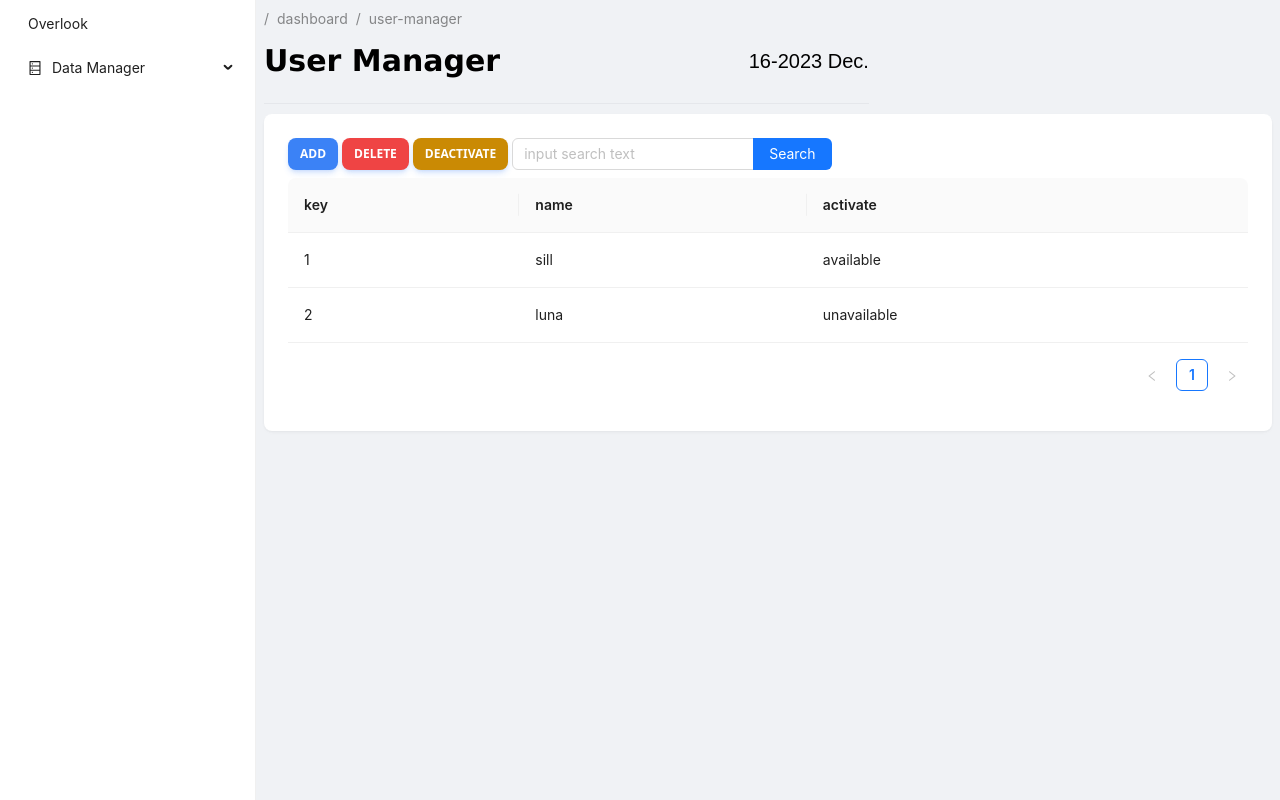
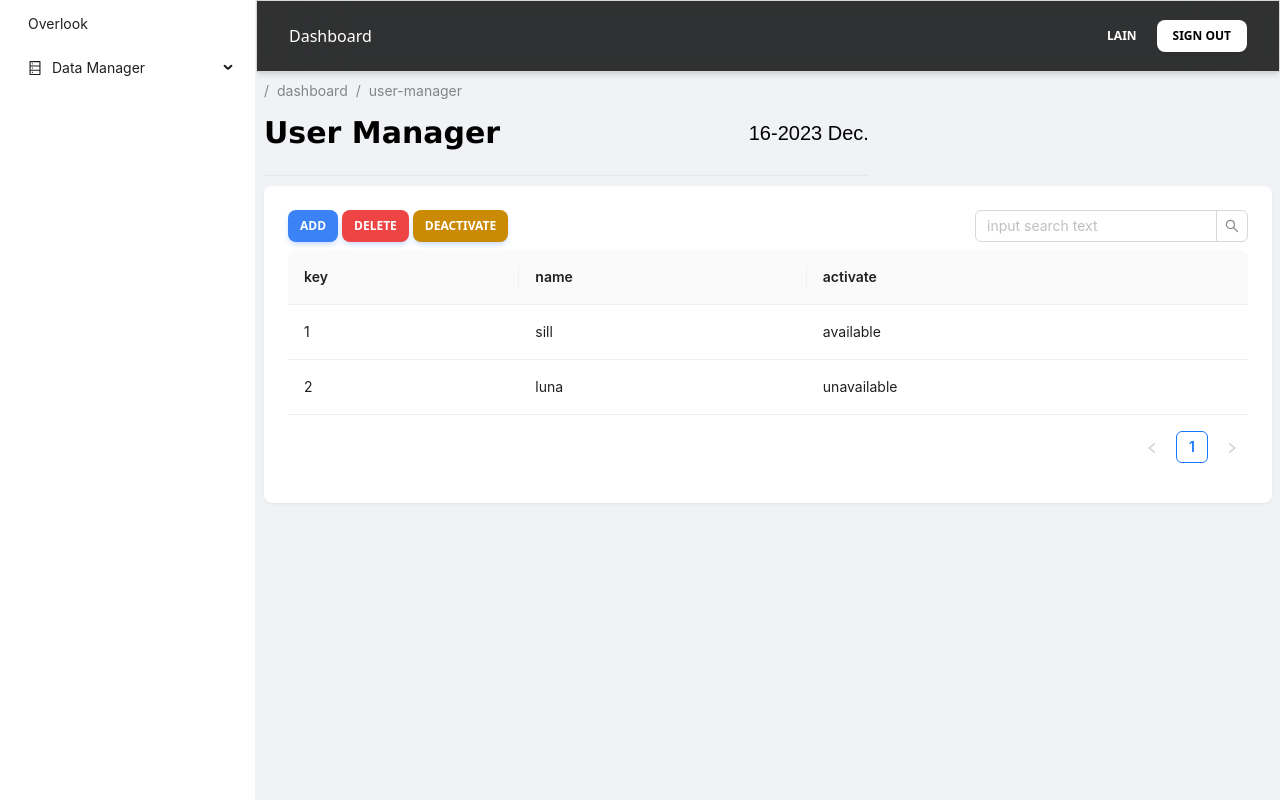
Before and after one commit to Lunaria-Moonstone/Water-Quality-Predict-System_Frontend, a Next.js app: page /dashboard/user-manager in a window 1280 px wide. Built offline with nearby package versions, Linux system fonts and the light colour scheme.

Commit message:
build manager

```diff
--- a/src/app/(pages)/dashboard/layout.tsx
+++ b/src/app/(pages)/dashboard/layout.tsx
@@ -4,7 +4,7 @@ import '@/assets/pagestyle/dashboard.css'
 
 import React, { ReactNode } from 'react';
 import { DatabaseOutlined } from '@ant-design/icons';
-import type { BreadcrumbItemProps, BreadcrumbProps, MenuProps,  } from 'antd';
+import type { BreadcrumbItemProps, BreadcrumbProps, MenuProps, } from 'antd';
 import { Menu } from 'antd';
 import { Breadcrumb } from 'antd';
 import { usePathname, useRouter } from 'next/navigation';
@@ -39,7 +39,7 @@ function breadcrumbItemsBuilder(path: string): Array<{ title: string | ReactNode
       items.push({ title: path_list[i] })
     }
     else {
-      items.push({ title: <a href={ curr_href }>{ path_list[i] }</a> })
+      items.push({ title: <a href={curr_href}>{path_list[i]}</a> })
     }
   }
 
@@ -81,6 +81,31 @@ function Layout({ children }: { children: React.ReactNode }) {
 
   return (
     <>
+      <div className='navbar'>
+        <nav
+          className="sticky top-0 z-10 block w-full max-w-full px-4 py-2 text-white bg-black border rounded-none shadow-md h-max border-white/80 bg-opacity-80 backdrop-blur-2xl backdrop-saturate-200 lg:px-8 lg:py-4">
+          <div className="flex items-center justify-between text-blue-gray-900">
+            <a href="#"
+              className="mr-4 block cursor-pointer py-1.5 font-sans text-base font-medium leading-relaxed text-inherit antialiased">
+              Dashboard
+            </a>
+            <div className="flex items-center gap-4">
+              <div className="flex items-center gap-x-1">
+                <button
+                  className="hidden px-4 py-2 font-sans text-xs font-bold text-center text-white uppercase align-middle transition-all rounded-lg select-none hover:bg-gray-900/10 active:bg-gray-900/20 disabled:pointer-events-none disabled:opacity-50 disabled:shadow-none lg:inline-block"
+                  type="button">
+                  <span>Lain</span>
+                </button>
+                <button
+                  className="hidden select-none rounded-lg bg-gradient-to-tr bg-white py-2 px-4 text-center align-middle font-sans text-xs font-bold uppercase text-black shadow-md shadow-gray-900/10 transition-all hover:shadow-lg hover:shadow-gray-900/20 active:opacity-[0.85] disabled:pointer-events-none disabled:opacity-50 disabled:shadow-none lg:inline-block"
+                  type="button">
+                  <span>Sign out</span>
+                </button>
+              </div>
+            </div>
+          </div>
+        </nav>
+      </div>
       <div className="side-bar">
         <Menu
           style={{ width: '100%', height: '100%' }}
@@ -90,7 +115,7 @@ function Layout({ children }: { children: React.ReactNode }) {
         />
       </div>
       <div className='main-view'>
-        <Breadcrumb items={breadcrumbItems} />
+        <Breadcrumb items={breadcrumbItems} style={{marginBlockStart: 'var(--standard-margin)'}}/>
         {children}
       </div>
     </>
--- a/src/app/(pages)/dashboard/overlook/page.tsx
+++ b/src/app/(pages)/dashboard/overlook/page.tsx
@@ -17,7 +17,7 @@ function Overlook() {
               </Card>
             </Col>
             <Col span={10} >
-              <Row gutter={8} style={{height: 'auto'}}>
+              <Row gutter={8} style={{height: 'calc(50% - var(--standard-margin) / 2)'}}>
                 <Col span={12}>
                   <Card title="Registered User" style={cardStyle} bordered={false}>
                     <p>there're <span className="highlight-font">3</span> registered in system</p>
@@ -29,7 +29,7 @@ function Overlook() {
                   </Card>
                 </Col>
               </Row>
-              <Row gutter={8} style={{ marginBlockStart: 'var(--standard-margin)', height: '50%' }}>
+              <Row gutter={8} style={{ marginBlockStart: 'var(--standard-margin)', height: 'calc(50% - var(--standard-margin) / 2)' }}>
                 <Col span={12}>
                   <Card title="Model Tree Depth" style={cardStyle} bordered={false}>
                     <p>the depth of model tree is <span className="highlight-font">12</span></p>
--- a/src/app/(pages)/dashboard/user-manager/page.tsx
+++ b/src/app/(pages)/dashboard/user-manager/page.tsx
@@ -72,7 +72,7 @@ function UserManager() {
                 </button>
               </div>
               <div>
-                <Search placeholder="input search text" enterButton="Search" />
+                <Search placeholder="input search text"  />
               </div>
             </div>
             <div className="table-body">
--- a/src/assets/pagestyle/dashboard.css
+++ b/src/assets/pagestyle/dashboard.css
@@ -2,7 +2,17 @@
   --standard-margin: 8px;
   --side-bar-width: 256px;
   --side-bar-height: 100%;
+  --navbar-height: 72px;
+  --navbar-width: calc(100vw - var(--side-bar-width));
   --main-view-background-color: rgb(240, 242, 245);
+}
+
+/* navbar style */
+.navbar {
+  width: var(--navbar-width);
+  height: var(--navbar-height);
+  margin-inline-start: var(--side-bar-width);
+  position: fixed;
 }
 
 /* dashboard side bar style */
@@ -14,7 +24,7 @@
 
 /* dashboard main view style */
 .main-view {
-  padding-block-start: var(--standard-margin);
+  padding-block-start: var(--navbar-height);
   margin-inline-start: var(--side-bar-width);
   background-color: var(--main-view-background-color);
   height: 100vh;
@@ -76,6 +86,7 @@
 
 .table-card .buttons-and-search {
   display: flex;
+  justify-content: space-between;
 }
 
 .table-card .buttons-and-search .buttons >* {
```
